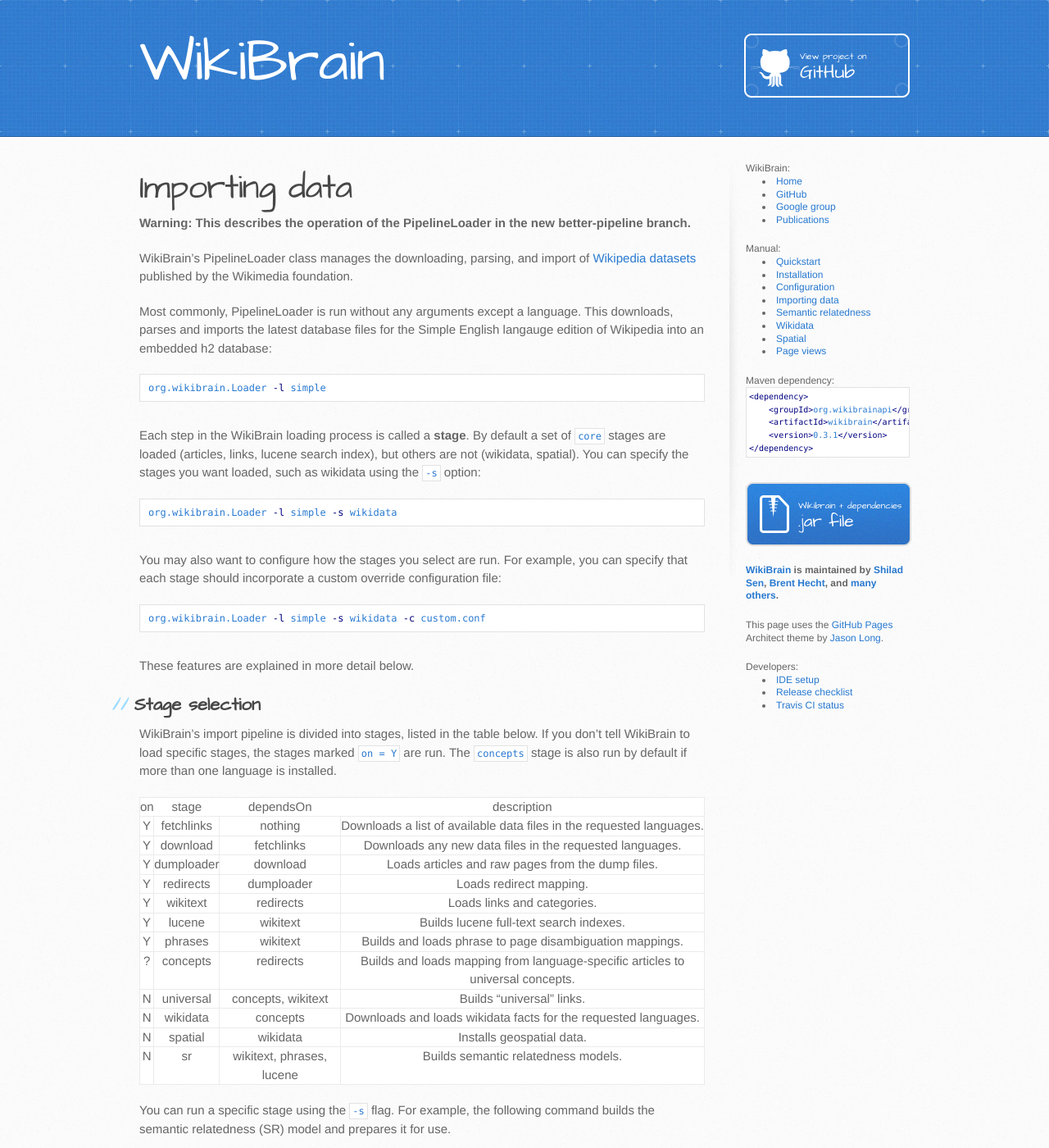
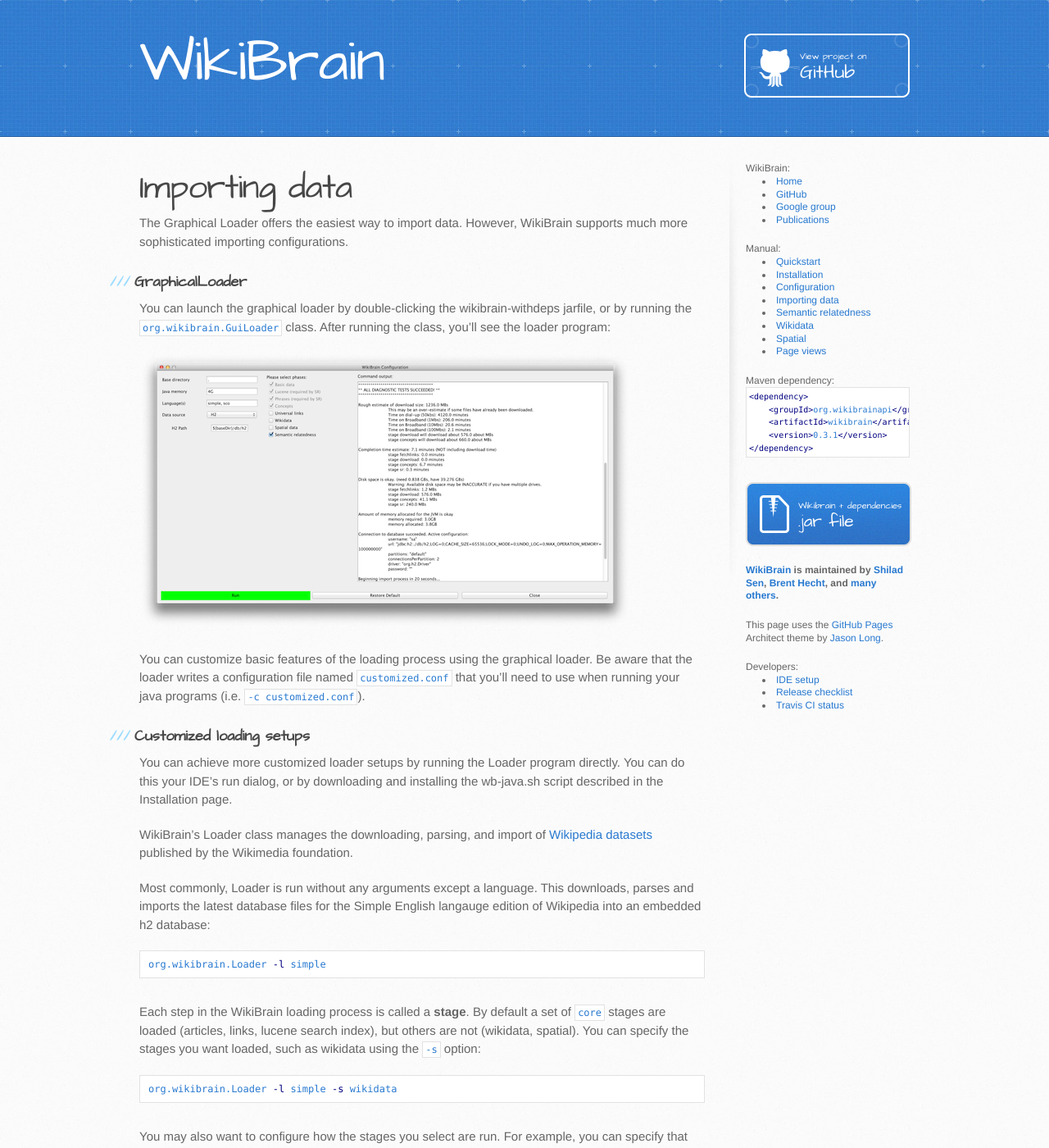
Before and after one commit to shilad/wikibrain, a Jekyll site: the page built from tutorial/importing.md, in a window 1280 px wide and 1400 px high. Shown: the whole window at 82% size. Built offline with Jekyll 4.4.1, drawn with Linux system fonts in a browser that asks for light colours; nearby versions of some CDN libraries; Markdown is read by kramdown in place of the engine named in the settings.

Commit message:
Update importing.md

````diff
--- a/tutorial/importing.md
+++ b/tutorial/importing.md
@@ -4,11 +4,27 @@
 ---
 # Importing data
 
-**Warning: This describes the operation of the PipelineLoader in the new better-pipeline branch.**
+The Graphical Loader offers the easiest way to import data.
+However, WikiBrain supports much more sophisticated importing configurations.
 
-WikiBrain's PipelineLoader class manages the downloading, parsing, and import of [Wikipedia datasets](http://en.wikipedia.org/wiki/Wikipedia:Database_download) published by the Wikimedia foundation.
+### GraphicalLoader
 
-Most commonly, PipelineLoader is run without any arguments except a language. This downloads, parses and imports the latest database files for the Simple English langauge edition of Wikipedia into an embedded h2 database:
+You can launch the graphical loader by double-clicking the wikibrain-withdeps jarfile, or by running the `org.wikibrain.GuiLoader` class.
+After running the class, you'll see the loader program:
+
+![PipelineLoader]({{ site.baseurl }}/images/run-pipeline.png)
+
+You can customize basic features of the loading process using the graphical loader.
+Be aware that the loader writes a configuration file named `customized.conf` that you'll need to use when running your java programs (i.e. `-c customized.conf`).
+
+### Customized loading setups
+
+You can achieve more customized loader setups by running the Loader program directly.
+You can do this your IDE's run dialog, or by downloading and installing the wb-java.sh script described in the Installation page.
+
+WikiBrain's Loader class manages the downloading, parsing, and import of [Wikipedia datasets](http://en.wikipedia.org/wiki/Wikipedia:Database_download) published by the Wikimedia foundation.
+
+Most commonly, Loader is run without any arguments except a language. This downloads, parses and imports the latest database files for the Simple English langauge edition of Wikipedia into an embedded h2 database:
 
 ```bash
 org.wikibrain.Loader -l simple
````
